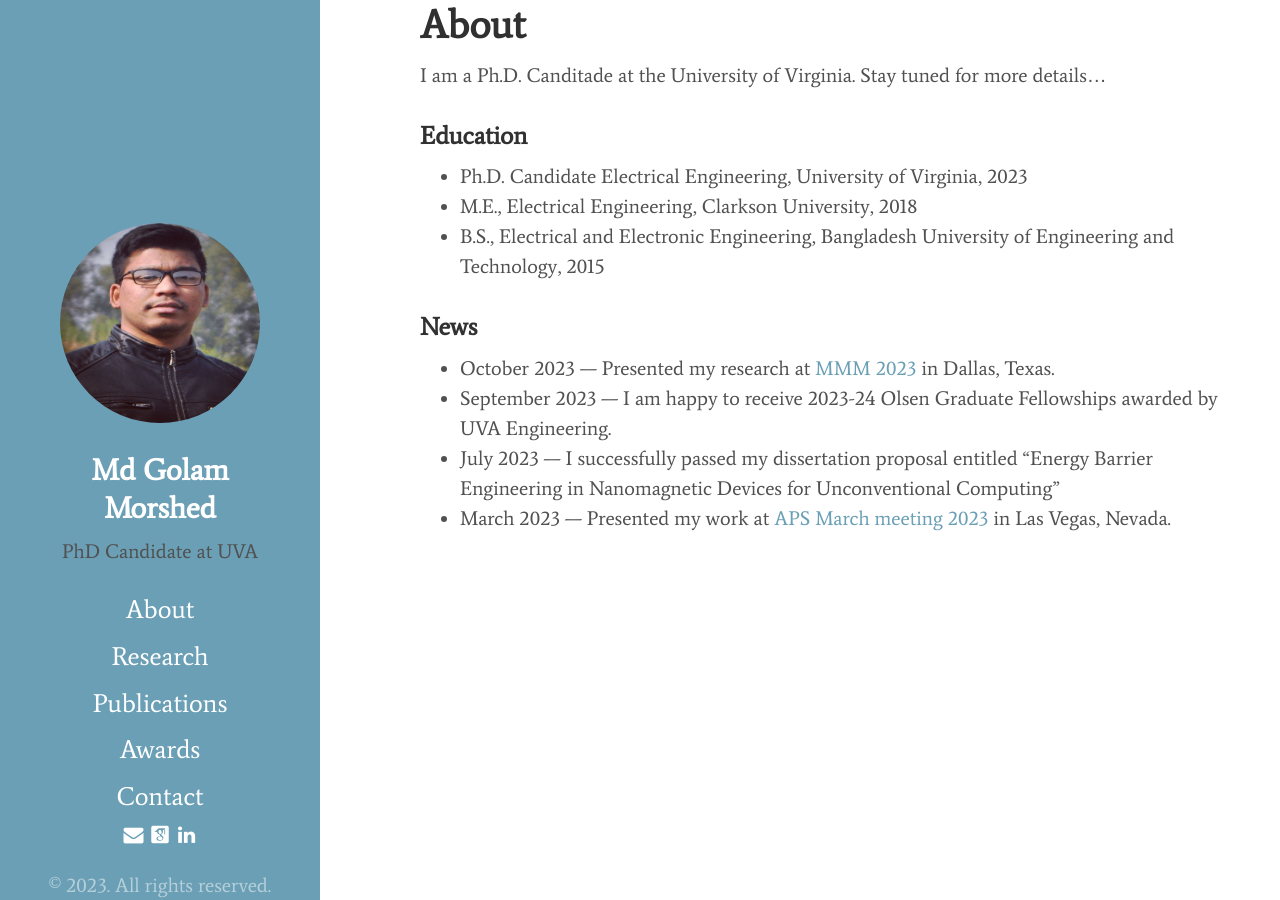
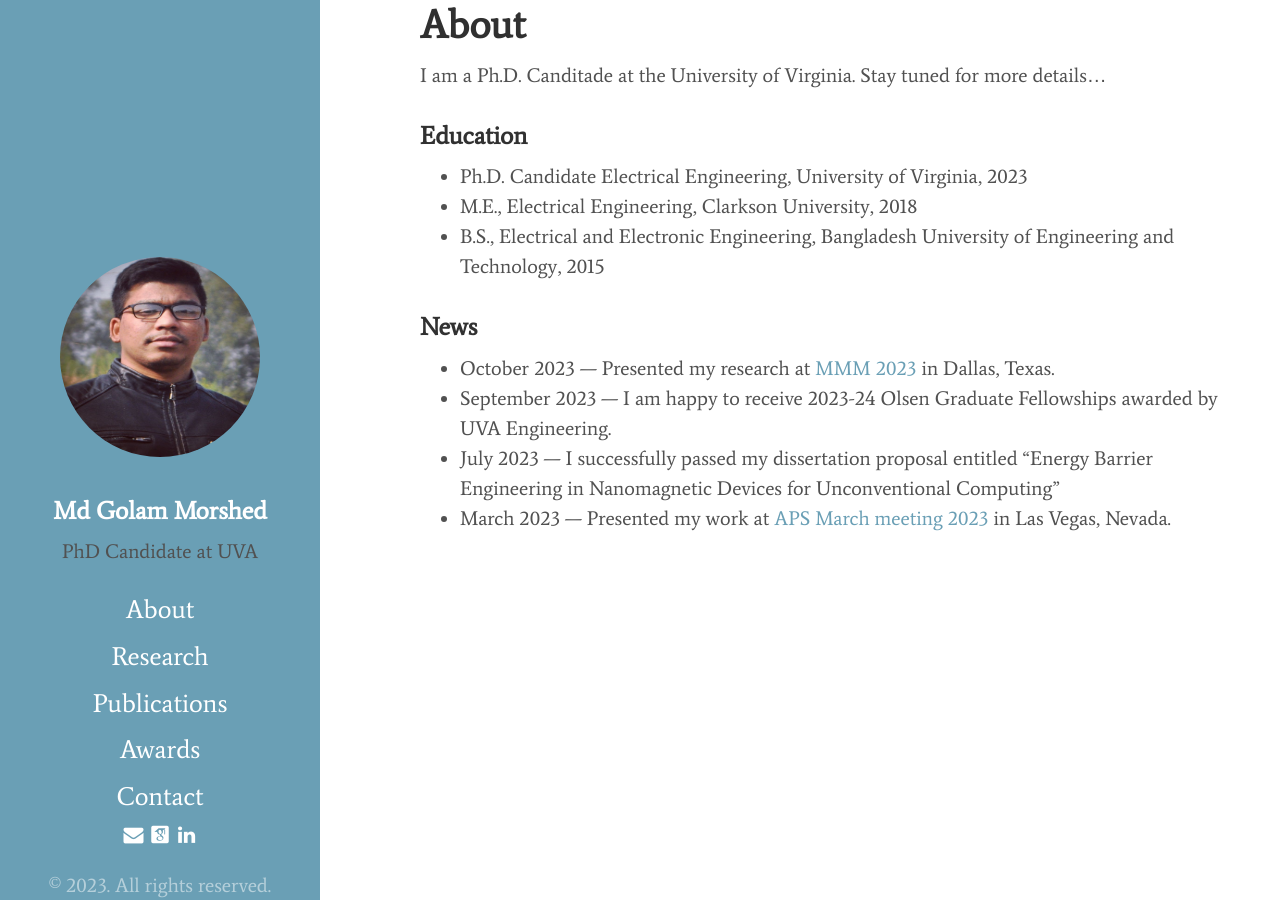
Before and after one commit to mgmorshed/mgmorshed.github.io, a Jekyll site: the page built from index.md, in a window 1280 px wide. Built offline with Jekyll 4.4.1, drawn with Linux system fonts in a browser that asks for light colours; cached includes are drawn as plain includes; some web fonts are replaced.

Commit message:
Update sidebar.html

```diff
--- a/_includes/sidebar.html
+++ b/_includes/sidebar.html
@@ -7,7 +7,7 @@
           <img src="{% include_cached smart-url url=site.logo %}" class="avatar" alt="{{ site.short_title | default:site.title }}" width="200" height="200" loading="lazy" />
         </a>
       {% endif %}
-      <h2>
+      <h3>
         <a href="{{ '/' | relative_url }}">
           {{ site.title }}
         </a>
```
